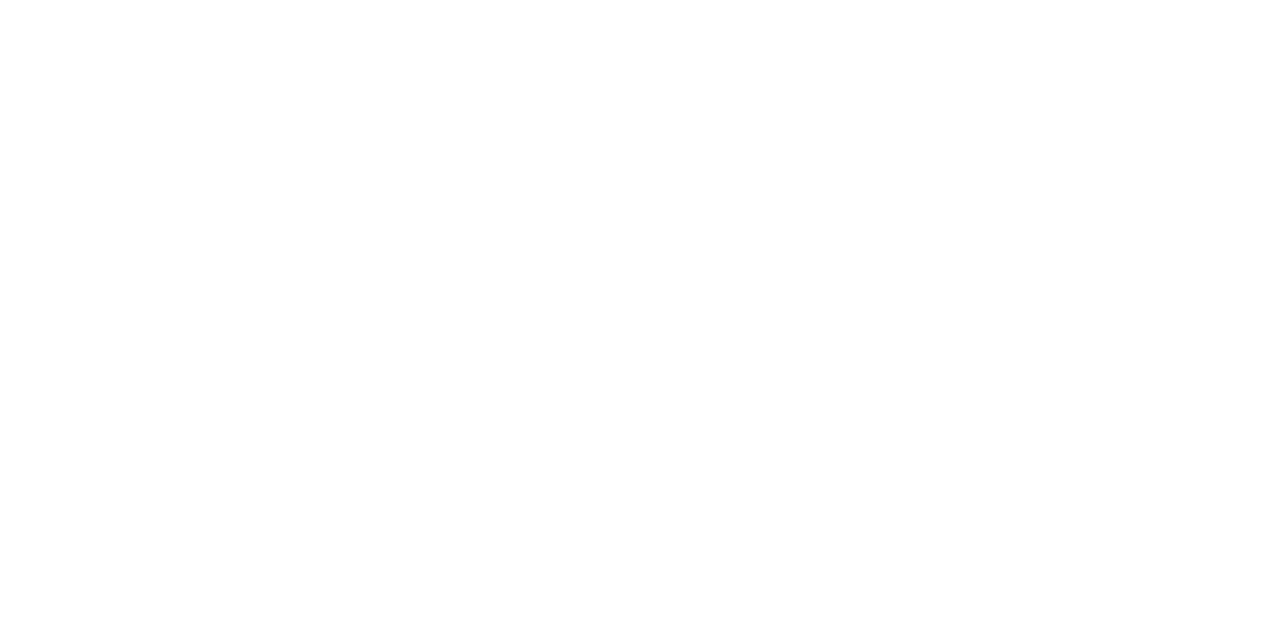
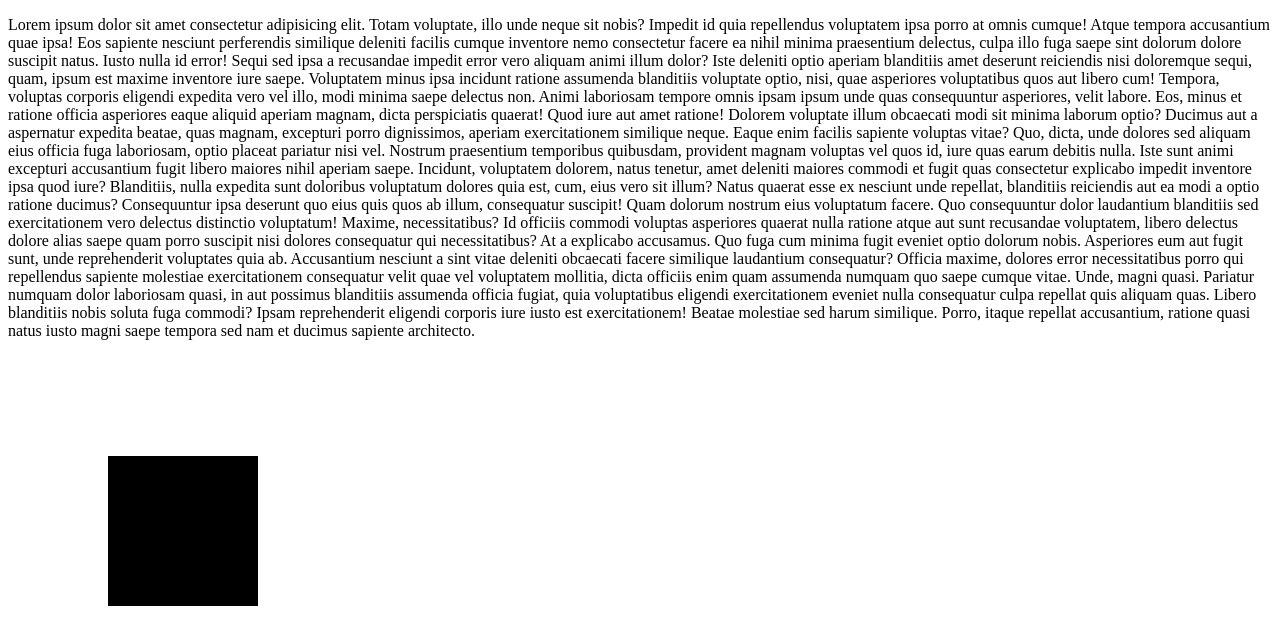
Before and after one commit to sasindu-sathmindu/demo-05, a plain HTML site: page index.html in a window 1280 px wide. Drawn offline with Linux system fonts and the light colour scheme.

Commit message:
position

```diff
--- /dev/null
+++ b/css/style.css
@@ -0,0 +1,11 @@
+.box {
+    background-color: black;
+    color: aliceblue;
+    height: 50px;
+    width: 50px;
+    padding: 50px;
+    position: relative;
+    top: 100px;
+   bottom: 10px;
+    left: 100px;
+}
--- a/index.html
+++ b/index.html
@@ -1,11 +1,58 @@
 <!DOCTYPE html>
 <html lang="en">
+
 <head>
     <meta charset="UTF-8">
     <meta name="viewport" content="width=device-width, initial-scale=1.0">
     <title>Document</title>
+    <link rel="stylesheet" href="css/style.css">
 </head>
+
 <body>
+    <p>Lorem ipsum dolor sit amet consectetur adipisicing elit. Totam voluptate, illo unde neque sit nobis? Impedit id
+        quia repellendus voluptatem ipsa porro at omnis cumque! Atque tempora accusantium quae ipsa!
+        Eos sapiente nesciunt perferendis similique deleniti facilis cumque inventore nemo consectetur facere ea nihil
+        minima praesentium delectus, culpa illo fuga saepe sint dolorum dolore suscipit natus. Iusto nulla id error!
+        Sequi sed ipsa a recusandae impedit error vero aliquam animi illum dolor? Iste deleniti optio aperiam blanditiis
+        amet deserunt reiciendis nisi doloremque sequi, quam, ipsum est maxime inventore iure saepe.
+        Voluptatem minus ipsa incidunt ratione assumenda blanditiis voluptate optio, nisi, quae asperiores voluptatibus
+        quos aut libero cum! Tempora, voluptas corporis eligendi expedita vero vel illo, modi minima saepe delectus non.
+        Animi laboriosam tempore omnis ipsam ipsum unde quas consequuntur asperiores, velit labore. Eos, minus et
+        ratione officia asperiores eaque aliquid aperiam magnam, dicta perspiciatis quaerat! Quod iure aut amet ratione!
+        Dolorem voluptate illum obcaecati modi sit minima laborum optio? Ducimus aut a aspernatur expedita beatae, quas
+        magnam, excepturi porro dignissimos, aperiam exercitationem similique neque. Eaque enim facilis sapiente
+        voluptas vitae?
+        Quo, dicta, unde dolores sed aliquam eius officia fuga laboriosam, optio placeat pariatur nisi vel. Nostrum
+        praesentium temporibus quibusdam, provident magnam voluptas vel quos id, iure quas earum debitis nulla.
+        Iste sunt animi excepturi accusantium fugit libero maiores nihil aperiam saepe. Incidunt, voluptatem dolorem,
+        natus tenetur, amet deleniti maiores commodi et fugit quas consectetur explicabo impedit inventore ipsa quod
+        iure?
+        Blanditiis, nulla expedita sunt doloribus voluptatum dolores quia est, cum, eius vero sit illum? Natus quaerat
+        esse ex nesciunt unde repellat, blanditiis reiciendis aut ea modi a optio ratione ducimus?
+        Consequuntur ipsa deserunt quo eius quis quos ab illum, consequatur suscipit! Quam dolorum nostrum eius
+        voluptatum facere. Quo consequuntur dolor laudantium blanditiis sed exercitationem vero delectus distinctio
+        voluptatum! Maxime, necessitatibus?
+        Id officiis commodi voluptas asperiores quaerat nulla ratione atque aut sunt recusandae voluptatem, libero
+        delectus dolore alias saepe quam porro suscipit nisi dolores consequatur qui necessitatibus? At a explicabo
+        accusamus.
+        Quo fuga cum minima fugit eveniet optio dolorum nobis. Asperiores eum aut fugit sunt, unde reprehenderit
+        voluptates quia ab. Accusantium nesciunt a sint vitae deleniti obcaecati facere similique laudantium
+        consequatur?
+        Officia maxime, dolores error necessitatibus porro qui repellendus sapiente molestiae exercitationem consequatur
+        velit quae vel voluptatem mollitia, dicta officiis enim quam assumenda numquam quo saepe cumque vitae. Unde,
+        magni quasi.
+        Pariatur numquam dolor laboriosam quasi, in aut possimus blanditiis assumenda officia fugiat, quia voluptatibus
+        eligendi exercitationem eveniet nulla consequatur culpa repellat quis aliquam quas. Libero blanditiis nobis
+        soluta fuga commodi?
+        Ipsam reprehenderit eligendi corporis iure iusto est exercitationem! Beatae molestiae sed harum similique.
+        Porro, itaque repellat accusantium, ratione quasi natus iusto magni saepe tempora sed nam et ducimus sapiente
+        architecto.</p>
+    <div class="box">
+
+
+    </div>
+
 
 </body>
+
 </html>
```
